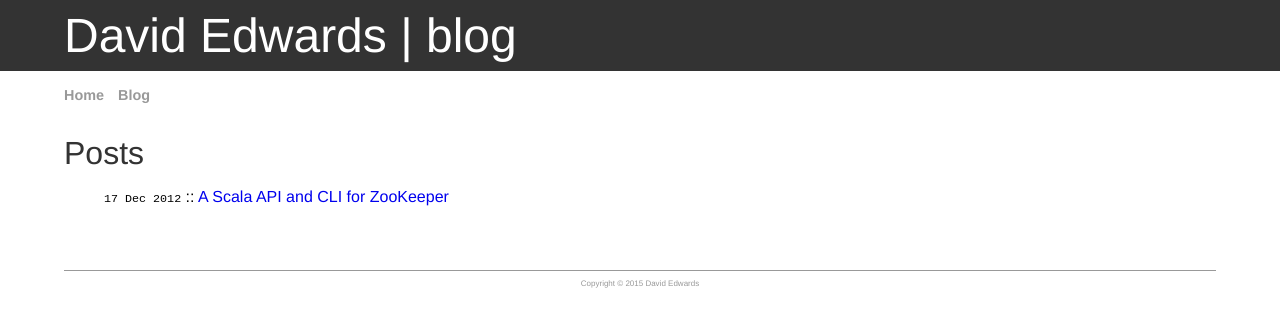
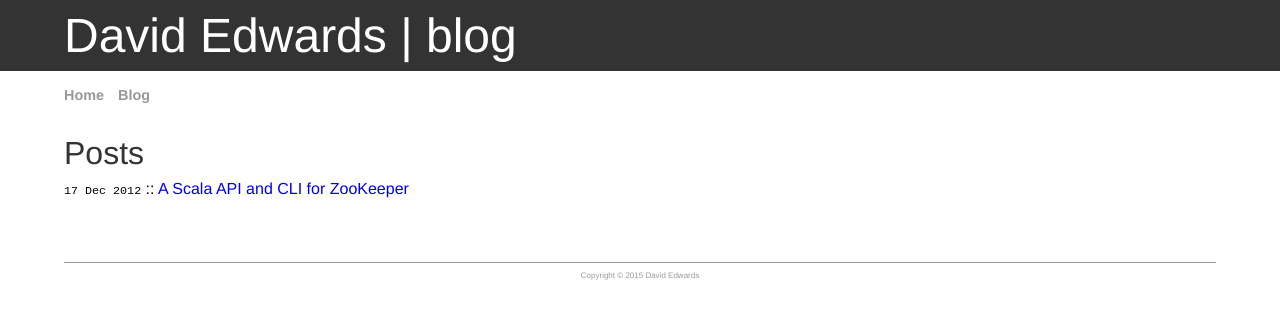
Before and after one commit to davidledwards/davidledwards.github.io, a Jekyll site: the page built from blog/index.html, in a window 1280 px wide. Shown: the top 327 px of the page. Built offline with Jekyll 4.4.1, drawn with Linux system fonts in a browser that asks for light colours.

Commit message:
left margin removal in wrong place

```diff
--- a/css/main.css
+++ b/css/main.css
@@ -81,8 +81,11 @@ a {
 .post {
 }
 
-ul.posts li {
+ul.posts {
   margin: 0;
   padding: 0;
+}
+
+ul.posts li {
   list-style: none;
 }
```
